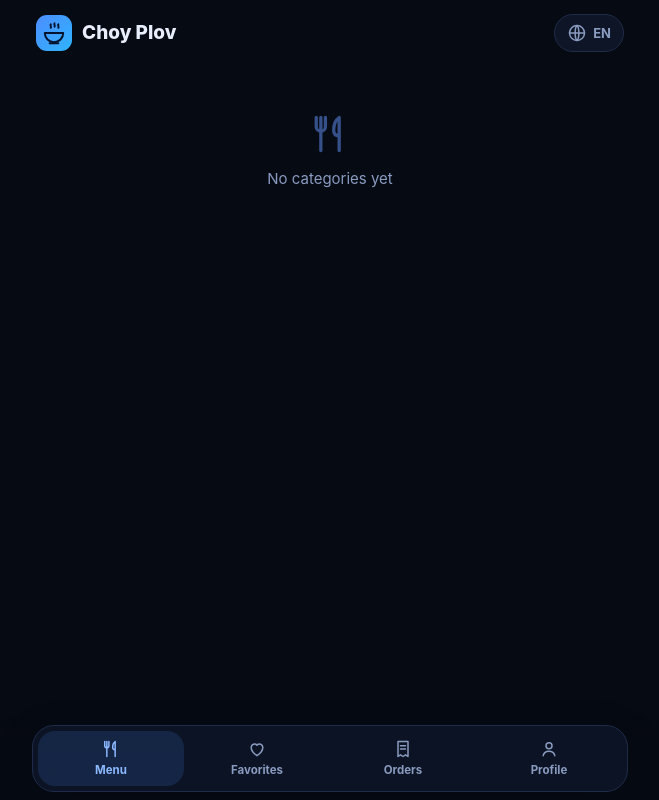
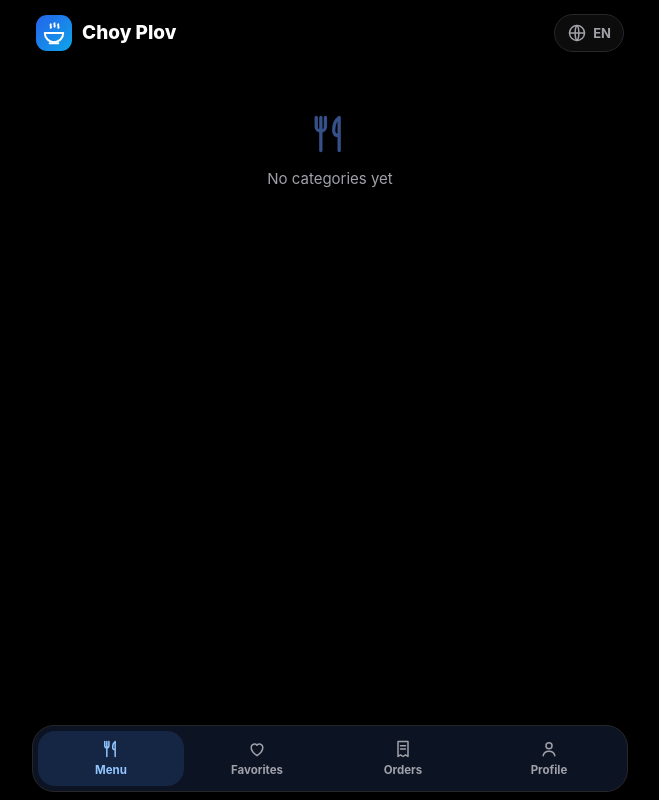
Before and after one commit to bahrombekk715-dotcom/choy-plov-bot, a FastAPI app: page / in a window 1280 px wide. Shown: the whole page, without its empty margins (310-969 px from the left). Run offline with FastAPI, Linux system fonts and the light colour scheme; data comes from the database, SQL or seed files in the repository; data that the repository does not hold is empty; some libraries are stand-ins or nearby versions.

Commit message:
Update CSS variables for dark theme styling

```diff
--- a/web/static/css/style.css
+++ b/web/static/css/style.css
@@ -1,25 +1,29 @@
 /* ===== Choy Plov — Zamonaviy Telegram Web App (Light/Dark avtomatik) ===== */
+/* ===== Choy Plov — Tim qora (OLED Premium Dark) ===== */
 :root {
-    /* Telegramning rasmiy mavzu ranglari (Oq va Qora mavzuga avtomatik moslashadi) */
-    --bg: var(--tg-theme-bg-color, #060a13);
-    --surface: var(--tg-theme-secondary-bg-color, #0d1526);
-    --text: var(--tg-theme-text-color, #e8eefc);
-    --muted: var(--tg-theme-hint-color, #8a9bc0);
-    --line: var(--tg-theme-section-separator-color, #1f2c49);
-    --accent: var(--tg-theme-button-color, #4c8dff);
-    --accent-ink: var(--tg-theme-button-text-color, #04122e);
+    --bg: #000000;          /* Mutlaqo qora orqa fon */
+    --surface: #0c0c0c;     /* Kartalar va bloklar foni */
+    --surface-2: #18181b;   /* Tugmalar va qo'shimcha elementlar */
+    --line: #27272a;        /* Ajratuvchi chiziqlar */
 
-    /* Maxsus va qo'shimcha ranglar */
-    --surface-2: #141f38;
-    --accent-2: #8bb8ff;
-    --grad: linear-gradient(135deg, var(--accent) 0%, #2fb4ff 100%);
-    --good: #34d399;
-    --warn: #fbbf24;
-    --bad: #f87171;
-    --shadow: 0 12px 40px rgba(0, 0, 0, .15);
+    --text: #ffffff;        /* Asosiy oq matn */
+    --muted: #a1a1aa;       /* Sokin kulrang matnlar */
+
+    --accent: #3b82f6;      /* Asosiy yorqin ko'k rang */
+    --accent-ink: #ffffff;  /* Ko'k tugma ustidagi matn rangi */
+    --accent-2: #93c5fd;    /* Ochiqroq ko'k (narxlar uchun) */
+
+    /* Chiroyli ko'k gradient (neon effekt) */
+    --grad: linear-gradient(135deg, #2563eb 0%, #0ea5e9 100%);
+
+    --good: #10b981;        /* Yashil (muvaffaqiyatli) */
+    --warn: #f59e0b;        /* Sariq (kutilmoqda) */
+    --bad:  #ef4444;        /* Qizil (bekor qilingan) */
+
+    --shadow: 0 12px 40px rgba(0, 0, 0, 0.8); /* Qora fon uchun chuqurroq soya */
     --radius: 18px;
 
-    color-scheme: light dark;
+    color-scheme: dark;     /* Faqat qora rejimda ishlashini ta'minlaydi */
 }
 
 * { margin: 0; padding: 0; box-sizing: border-box; -webkit-tap-highlight-color: transparent; }
```
